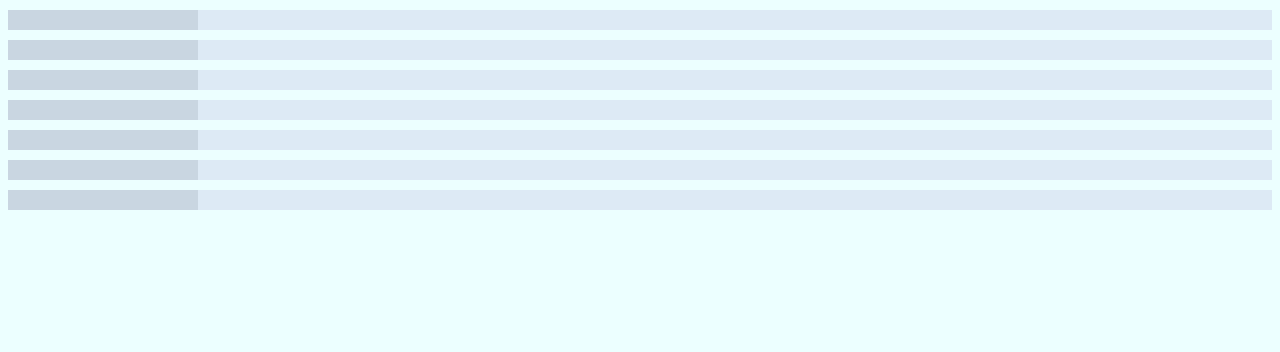
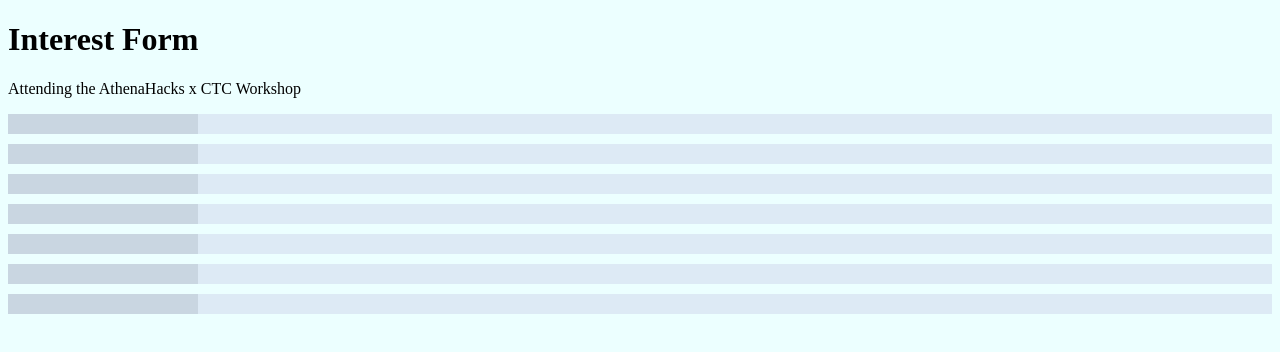
Before and after one commit to juliaobsh/FrontEndBasics, a plain HTML site: page FrontEndBasics/webpublishing-workshop/index.html in a window 1280 px wide. Drawn offline with Linux system fonts and the light colour scheme.

Commit message:
Update index.html

```diff
--- a/FrontEndBasics/webpublishing-workshop/index.html
+++ b/FrontEndBasics/webpublishing-workshop/index.html
@@ -25,7 +25,9 @@
     </head>
     <body>
         <!-- Header -->
+        <h1>Interest Form</h1>
         <!-- Mini description -->
+        <p id="description">Attending the AthenaHacks x CTC Workshop</p>
         <form action="confirmation_page.html">
 
             <div class = "row">
```
